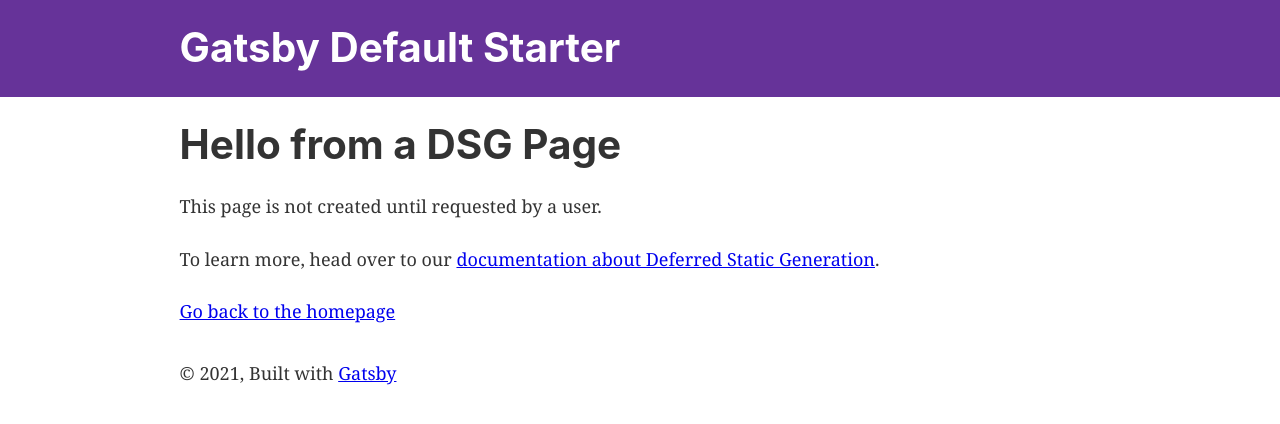
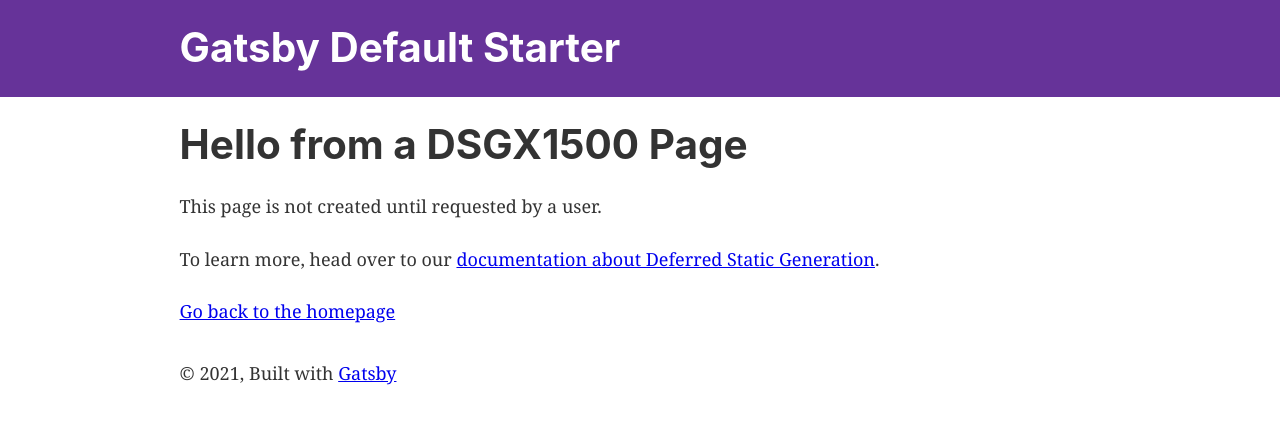
Before and after one commit to SrilalS/gatsby-starter-default, a Gatsby site: page /using-dsg in a window 1280 px wide. Built offline with nearby package versions, Linux system fonts and the light colour scheme; Gatsby itself is replaced by a stand-in of ours.

Commit message:
Update using-dsg.js

```diff
--- a/src/templates/using-dsg.js
+++ b/src/templates/using-dsg.js
@@ -6,8 +6,7 @@ import Seo from "../components/seo"
 
 const UsingDSG = () => (
   <Layout>
-    <Seo title="Using DSG" />
-    <h1>Hello from a DSG Page</h1>
+    <h1>Hello from a DSGX1500 Page</h1>
     <p>This page is not created until requested by a user.</p>
     <p>
       To learn more, head over to our{" "}
```
